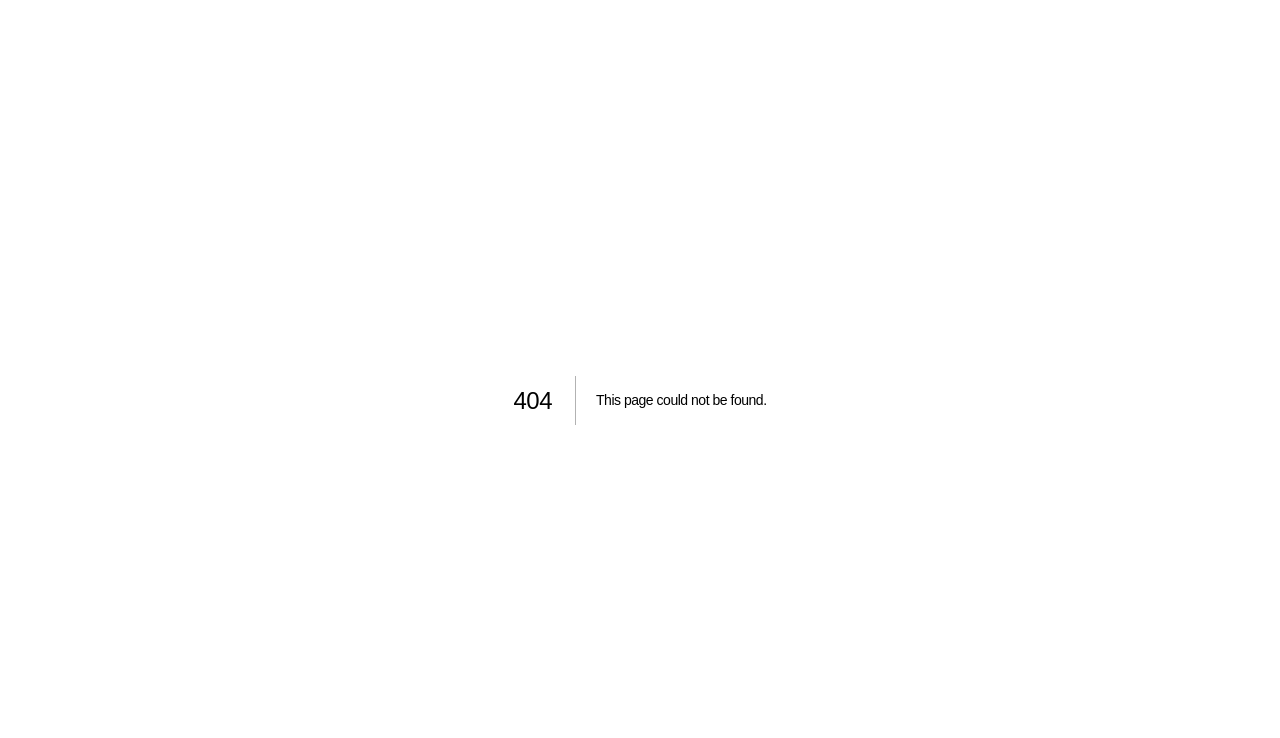
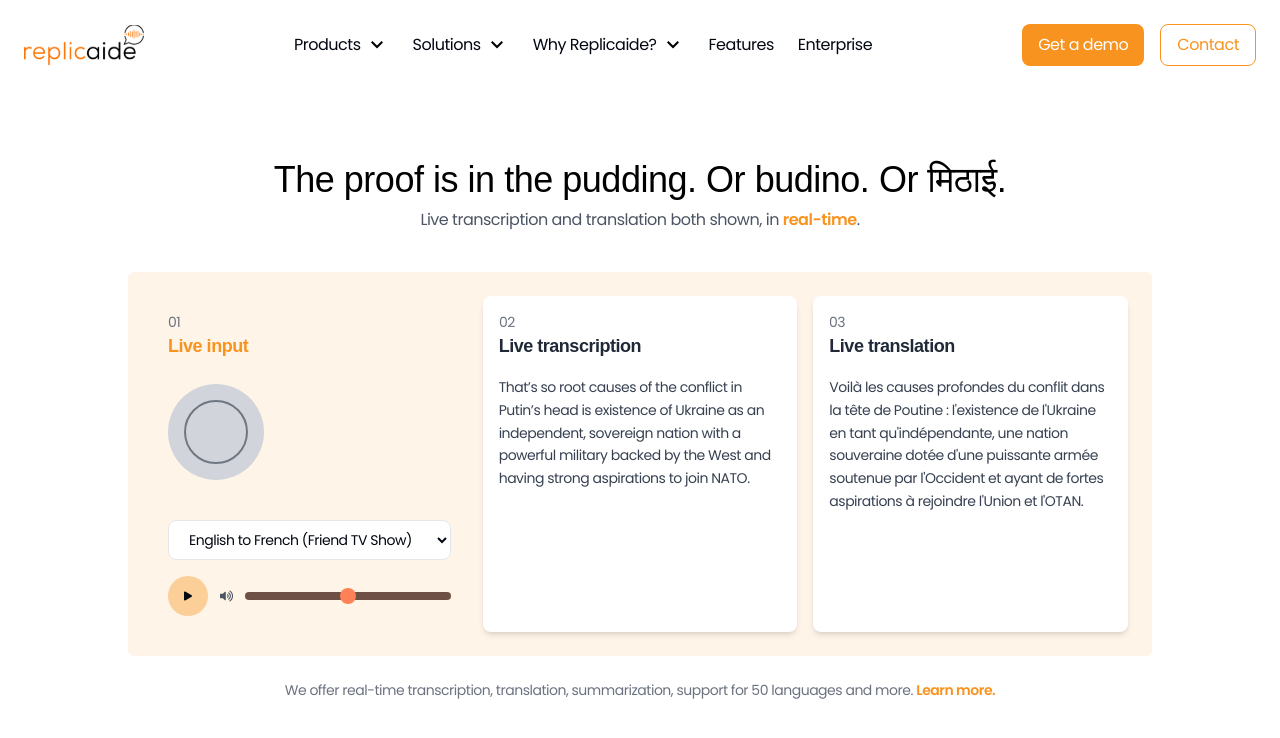
Before and after one commit to JoJoDevAdventure/rep-landingv2, a Next.js app: page /features in a window 1280 px wide. Before the commit this address had no page. Shown: the top 738 px of the page. Built offline with nearby package versions, Linux system fonts and the light colour scheme.

Commit message:
+ Features page

```diff
--- a/package.json
+++ b/package.json
@@ -16,9 +16,11 @@
     "lottie-react": "^2.4.1",
     "lucide-react": "^0.474.0",
     "next": "15.1.6",
+    "p5": "^1.11.3",
     "react": "^19.0.0",
     "react-dom": "^19.0.0",
     "react-icons": "^5.4.0",
+    "react-p5": "^1.4.1",
     "tailwind-scrollbar-hide": "^2.0.0"
   },
   "devDependencies": {
--- a/src/Components/NavBar.jsx
+++ b/src/Components/NavBar.jsx
@@ -22,7 +22,7 @@ const NavBar = () => {
           <Dropdown title="Products" />
           <Dropdown title="Solutions" />
           <Dropdown title="Why Replicaide?" />
-          <Dropdown title="Resources" />
+          <Link href="/features" className="hover:text-p1">Features</Link>
           <Link href="/enterprise" className="hover:text-p1">Enterprise</Link>
         </nav>
 
@@ -48,7 +48,7 @@ const NavBar = () => {
             <Dropdown title="Products" mobile />
             <Dropdown title="Solutions" mobile />
             <Dropdown title="Why Replicaide?" mobile />
-            <Dropdown title="Resources" mobile />
+            <Link href="/enterprise" className="hover:text-p1">Features</Link>
             <Link href="/enterprise" className="hover:text-p1">Enterprise</Link>
           </nav>
           <div className="mt-6 flex flex-col space-y-3">
--- /dev/null
+++ b/src/app/features/LiveTranscription.jsx
@@ -0,0 +1,92 @@
+"use client";
+
+import { useState } from "react";
+import { FaPause, FaPlay, FaVolumeUp } from "react-icons/fa";
+
+const LiveTranscription = () => {
+  const [isPlaying, setIsPlaying] = useState(false);
+
+  return (
+    <section className="w-full py-16 flex flex-col items-center px-6 md:px-16 mt-24" >
+      {/* Title & Subtitle */}
+      <h2 className="text-3xl md:text-4xl font-light text-black font-klik text-center">
+        The proof is in the pudding. Or budino. Or मिठाई.
+      </h2>
+      <p className="text-gray-600 text-center mt-2">
+        Live transcription and translation both shown, in{" "}
+        <span className="text-p1 font-semibold">real-time</span>.
+      </p>
+
+      {/* Transcription Container */}
+      <div className="mt-10 w-full max-w-5xl bg-p1/10 rounded-md p-6">
+        <div className="grid grid-cols-1 md:grid-cols-3 gap-4">
+          {/* Live Input */}
+          <div className="flex flex-col items-left p-4">
+            <span className="text-sm text-gray-500">01</span>
+            <h3 className="text-lg font-semibold text-p1">Live input</h3>
+            <div    className="w-24 h-24 my-6 bg-gray-300 rounded-full flex items-center justify-center">
+              {/* Placeholder for input waveform */}
+              <div className="w-16 h-16 border-2 border-gray-600 rounded-full animate-pulse"></div>
+            </div>
+
+            {/* Audio Player */}
+            <div className="w-full flex flex-col items-center mt-4">
+              <select className="border px-4 py-2 text-sm rounded-lg bg-white w-full">
+                <option>English to French (Friend TV Show)</option>
+              </select>
+              <div className="mt-4 flex items-center gap-3 w-full">
+                <button
+                  onClick={() => setIsPlaying(!isPlaying)}
+                  className="w-10 h-10 px-4 bg-p1/40 rounded-full flex items-center justify-center"
+                >
+                  {isPlaying ? <FaPause /> : <FaPlay />}
+                </button>
+                <FaVolumeUp className="text-gray-600 text-lg" />
+                <input type="range" className="w-32 cursor-pointer" />
+              </div>
+            </div>
+          </div>
+
+          {/* Live Transcription */}
+          <div className="flex flex-col items-start p-4 bg-white rounded-lg shadow-md">
+            <span className="text-sm text-gray-500">02</span>
+            <h3 className="text-lg font-semibold text-gray-800">
+              Live transcription
+            </h3>
+            <p className="mt-4 text-gray-700 text-sm leading-relaxed">
+              That’s so root causes of the conflict in Putin’s head is
+              existence of Ukraine as an independent, sovereign nation with a
+              powerful military backed by the West and having strong aspirations
+              to join NATO.
+            </p>
+          </div>
+
+          {/* Live Translation */}
+          <div className="flex flex-col items-start p-4 bg-white rounded-lg shadow-md">
+            <span className="text-sm text-gray-500">03</span>
+            <h3 className="text-lg font-semibold text-gray-800">
+              Live translation
+            </h3>
+            <p className="mt-4 text-gray-700 text-sm leading-relaxed">
+              Voilà les causes profondes du conflit dans la tête de Poutine :
+              l'existence de l'Ukraine en tant qu'indépendante, une nation
+              souveraine dotée d'une puissante armée soutenue par l'Occident et
+              ayant de fortes aspirations à rejoindre l'Union et l'OTAN.
+            </p>
+          </div>
+        </div>
+      </div>
+
+      {/* Footer Note */}
+      <p className="text-sm text-gray-500 mt-6">
+        We offer real-time transcription, translation, summarization, support
+        for 50 languages and more.{" "}
+        <a href="#" className="text-p1 font-semibold">
+          Learn more.
+        </a>
+      </p>
+    </section>
+  );
+};
+
+export default LiveTranscription;
--- /dev/null
+++ b/src/app/features/page.jsx
@@ -0,0 +1,13 @@
+import NavBar from "@/Components/NavBar"
+import LiveTranscription from "./LiveTranscription"
+
+const page = () => {
+  return (
+    <main>
+        <NavBar/>
+        <LiveTranscription/>
+    </main>
+  )
+}
+
+export default page
--- a/src/app/page.jsx
+++ b/src/app/page.jsx
@@ -1,8 +1,5 @@
 "use client";
 
-import Footer from "@/Components/Footer";
-import PerfectFit from "@/Components/PerfectFit";
-import UnityAide from "@/Components/UnityAide";
 import dynamic from "next/dynamic";
 
 // Dynamically import components with `ssr: false` to disable server-side rendering
@@ -13,6 +10,9 @@ const Aides = dynamic(() => import("@/Components/Aides"), { ssr: false });
 const AIFuture = dynamic(() => import("@/Components/AIFuture"), { ssr: false });
 const IndustriesSection = dynamic(() => import("@/Components/Industries"), { ssr: false });
 const IndustriesSectionMobile = dynamic(() => import("@/Components/IndustriesMobile"), { ssr: false });
+const UnityAide = dynamic(() => import("@/Components/UnityAide"), { ssr: false });
+const PerfectFit = dynamic(() => import("@/Components/PerfectFit"), { ssr: false });
+const Footer = dynamic(() => import("@/Components/Footer"), { ssr: false });
 
 const Home = () => {
   return (
```
Also changed, not shown: 1 other file (tests, documents, lock files or other folders).
